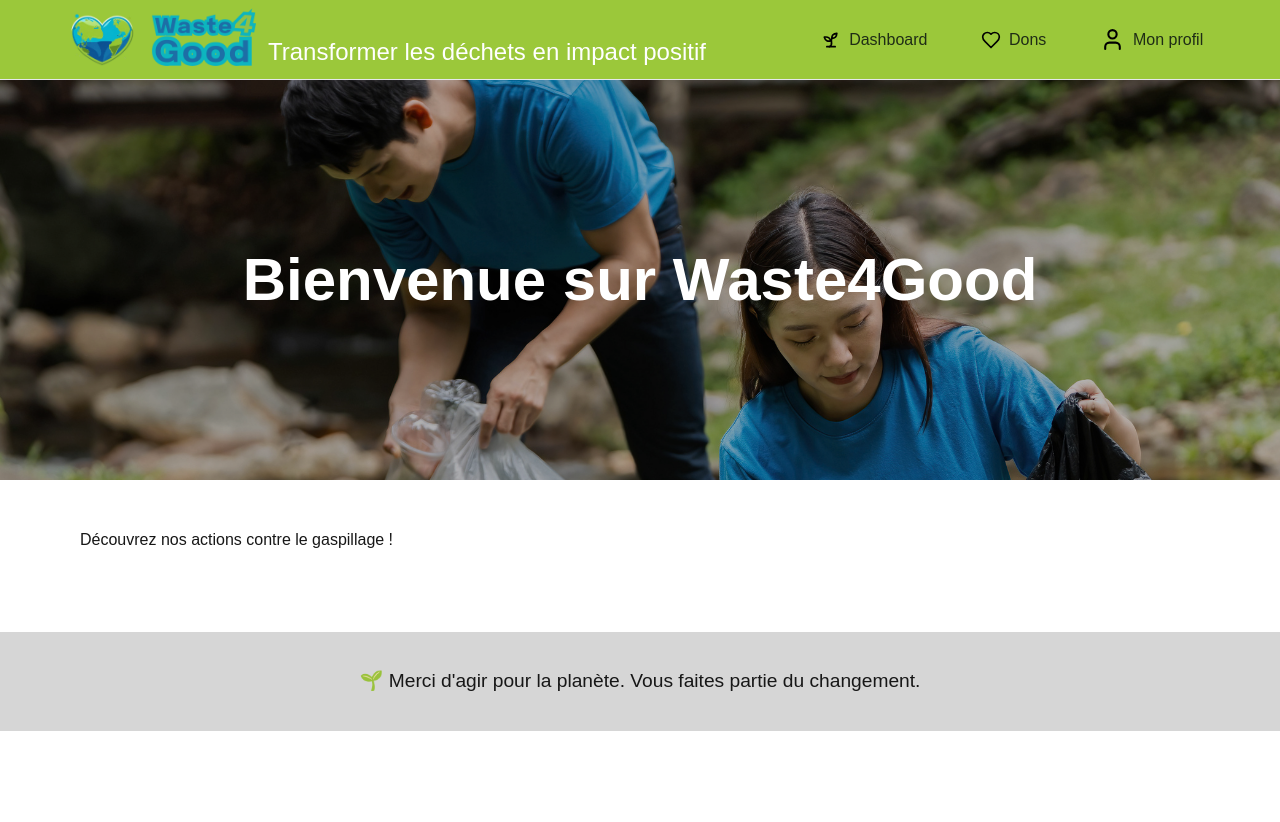
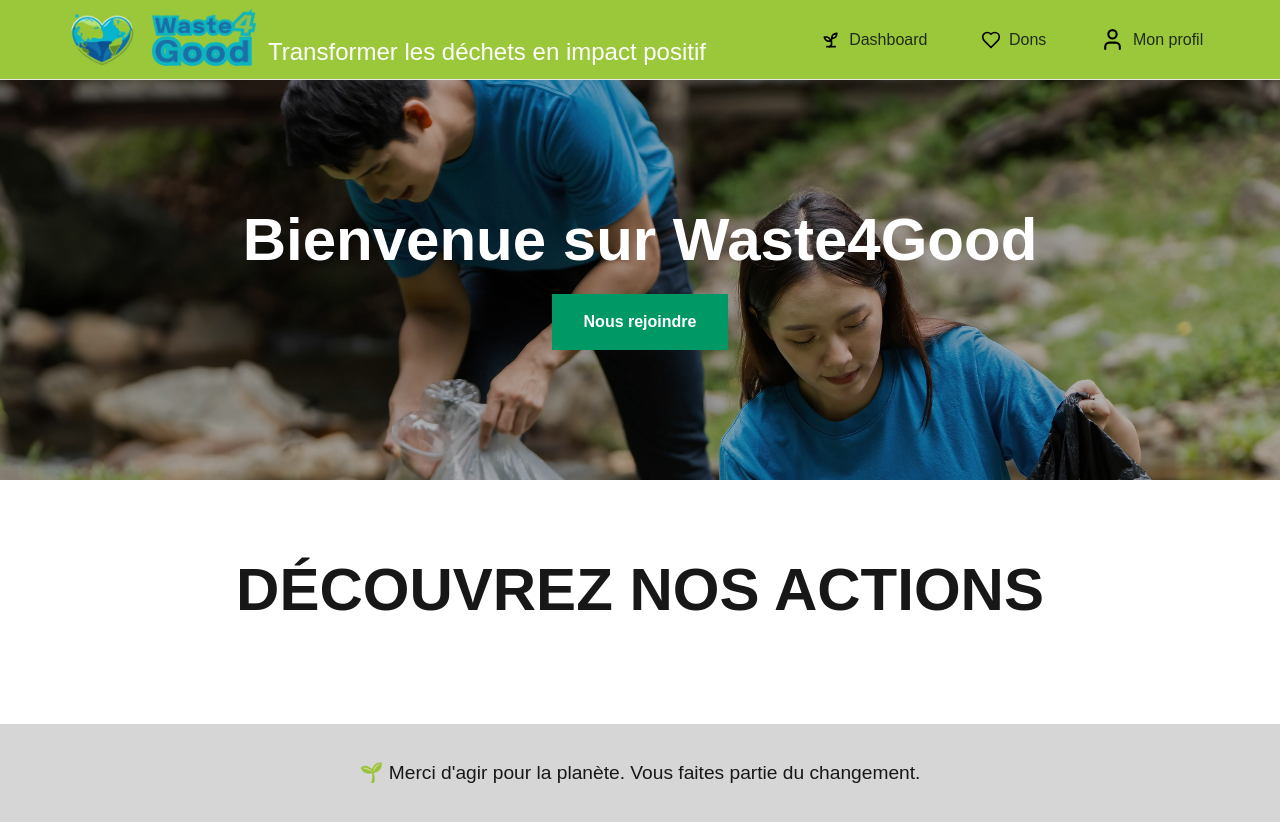
Before and after one commit to EvaTP/Waste4Good, a Next.js app in the folder waste4good-front/: page / in a window 1280 px wide. Before the commit the page ends 800 px from the top, so only its background shows below. Built offline with nearby package versions, Linux system fonts and the light colour scheme.

Commit message:
add(Homepage):CTA button

```diff
--- a/waste4good-front/src/app/page.js
+++ b/waste4good-front/src/app/page.js
@@ -2,8 +2,8 @@ import Image from "next/image";
 
 export default function Home() {
   return (
-    <div>
-      {/* Banner avec H1 superposé */}
+    <>
+      {/* Banner avec H1 + CTA superposés */}
       <div className="relative w-full h-[400px]">
         <Image
           src="/images/banner-friends2.png"
@@ -13,19 +13,27 @@ export default function Home() {
           priority
         />
 
+        {/* Overlay sombre */}
+        <div className="absolute inset-0 bg-black/30 z-0" />
+
         {/* Overlay avec texte */}
-        <h1 className="absolute inset-0 flex items-center justify-center text-white text-6xl font-bold z-10">
-          Bienvenue sur Waste4Good
-        </h1>
+        <div className="absolute inset-0 z-10 flex flex-col items-center justify-center gap-6 text-center">
+          <h1 className="text-white text-6xl font-bold">
+            Bienvenue sur Waste4Good
+          </h1>
 
-        {/* Optionnel : overlay sombre pour mieux voir le texte */}
-        <div className="absolute inset-0 bg-black/30 z-0" />
+          <button className="bg-emerald-600 hover:bg-emerald-700 text-white font-semibold px-8 py-4 transition-colors duration-300">
+            Nous rejoindre
+          </button>
+        </div>
       </div>
 
-      {/* Contenu de page en dessous */}
+      {/* Contenu de page */}
       <main className="px-8 sm:px-20 py-12">
-        <p>Découvrez nos actions contre le gaspillage !</p>
+        <h2 className="text-6xl font-bold text-center mt-8 mb-6">
+          DÉCOUVREZ NOS ACTIONS
+        </h2>
       </main>
-    </div>
+    </>
   );
 }
```
